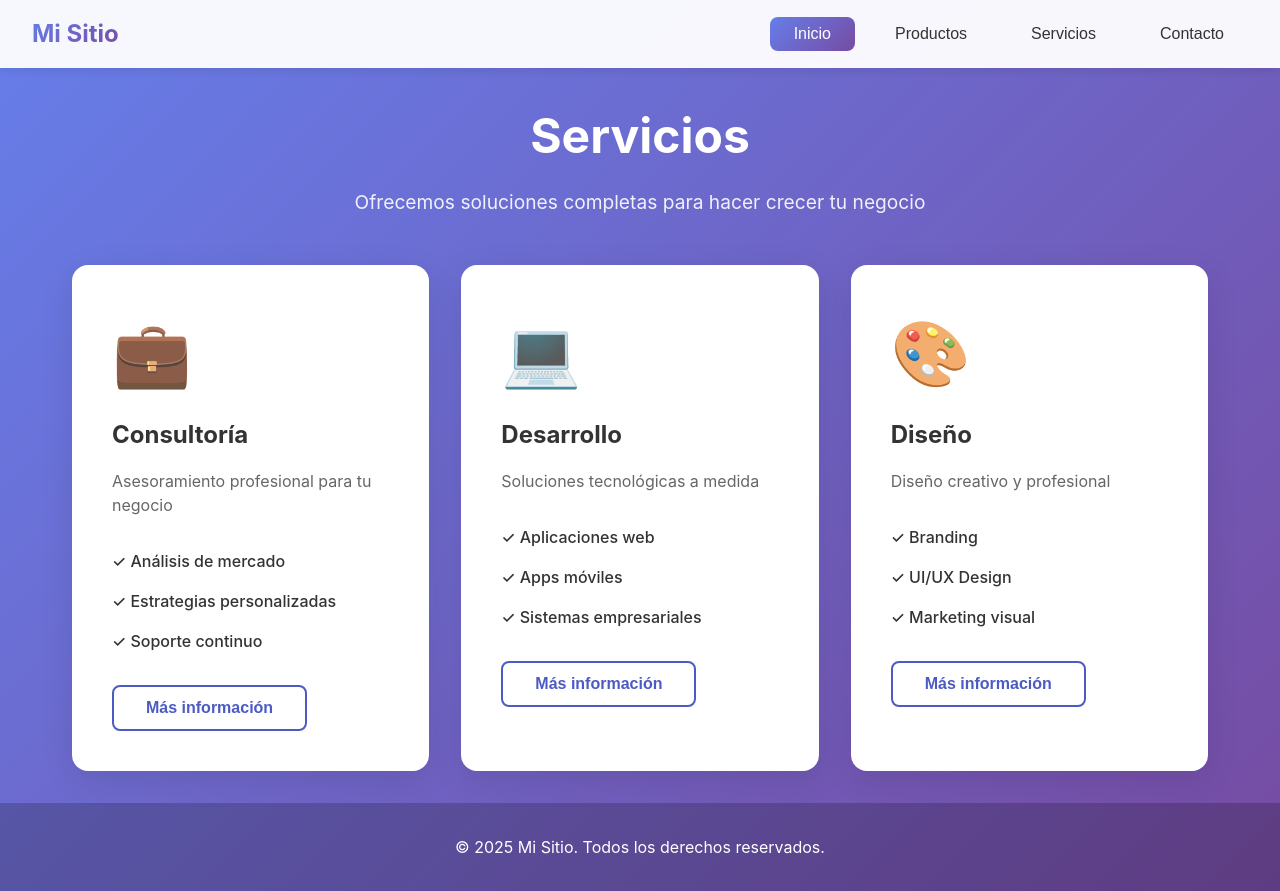
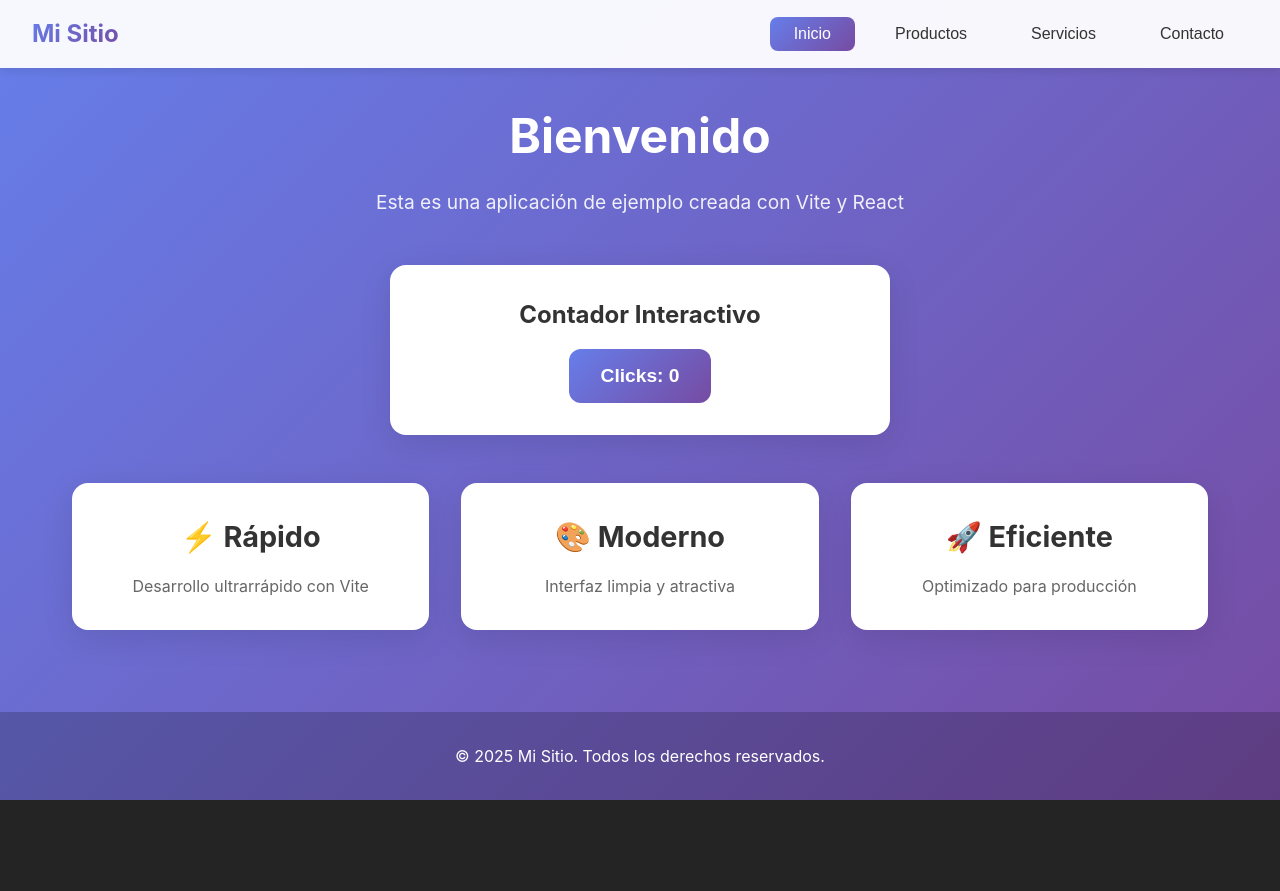
Before and after one commit to olabrador/henry-HWL6, a React (Vite) app: page / in a window 1280 px wide. After the commit the page ends 800 px from the top, so only its background shows below. Built offline with nearby package versions, Linux system fonts and the light colour scheme.

Commit message:
fix: WCAG AA contrast requirements for home page

```diff
--- a/src/App.css
+++ b/src/App.css
@@ -116,6 +116,11 @@
   max-width: 500px;
   box-shadow: 0 8px 32px rgba(0, 0, 0, 0.1);
   text-align: center;
+}
+
+.card h2 {
+  color: #333;
+  margin-bottom: 1rem;
 }
 
 .counter-btn {
--- a/src/App.tsx
+++ b/src/App.tsx
@@ -12,7 +12,7 @@ function App() {
   const renderPage = () => {
     switch (currentPage) {
       case "Inicio":
-        return <Services />;
+        return <Home />;
       case "Productos":
         return <Products />;
       case "Servicios":
```
